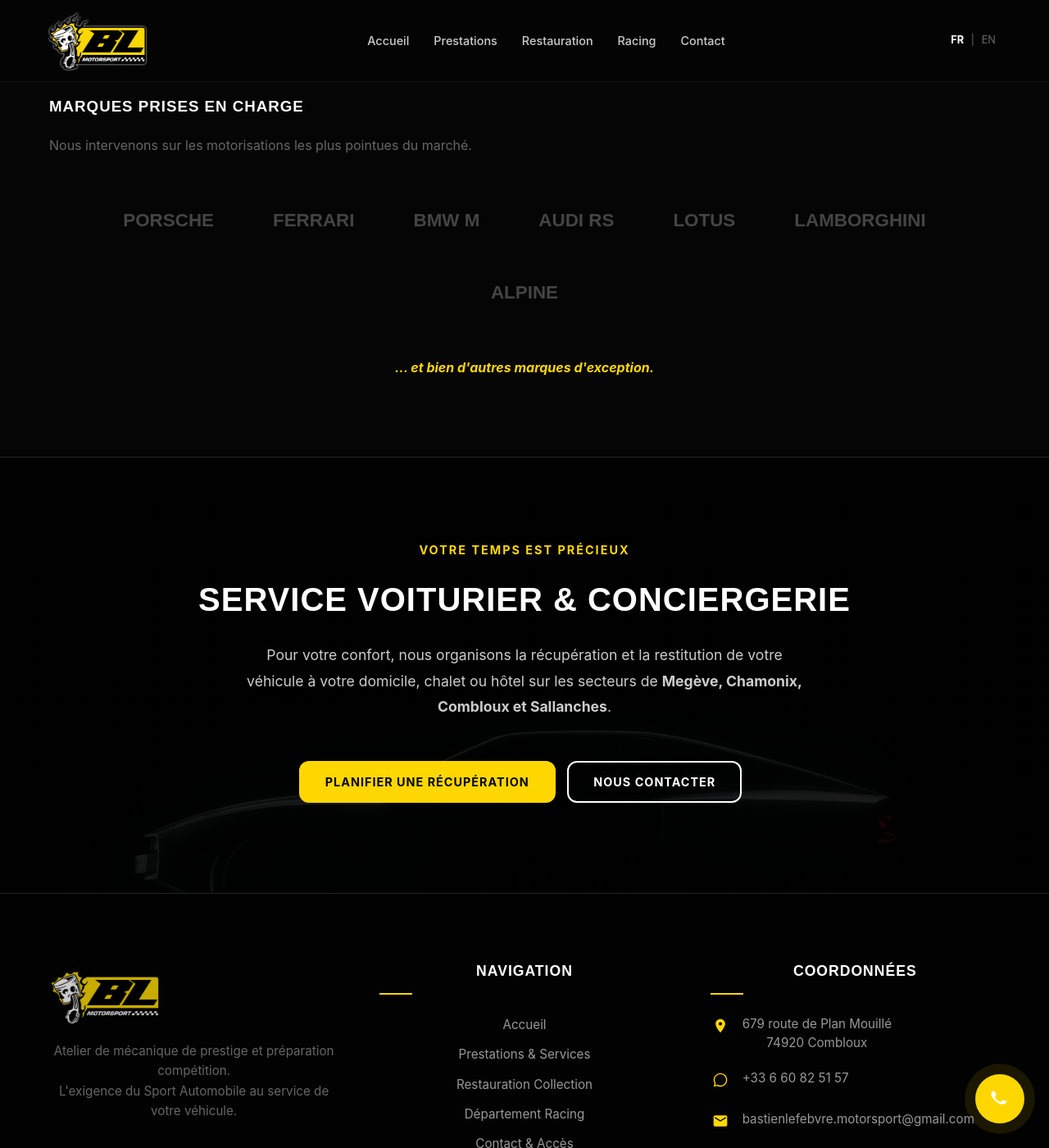
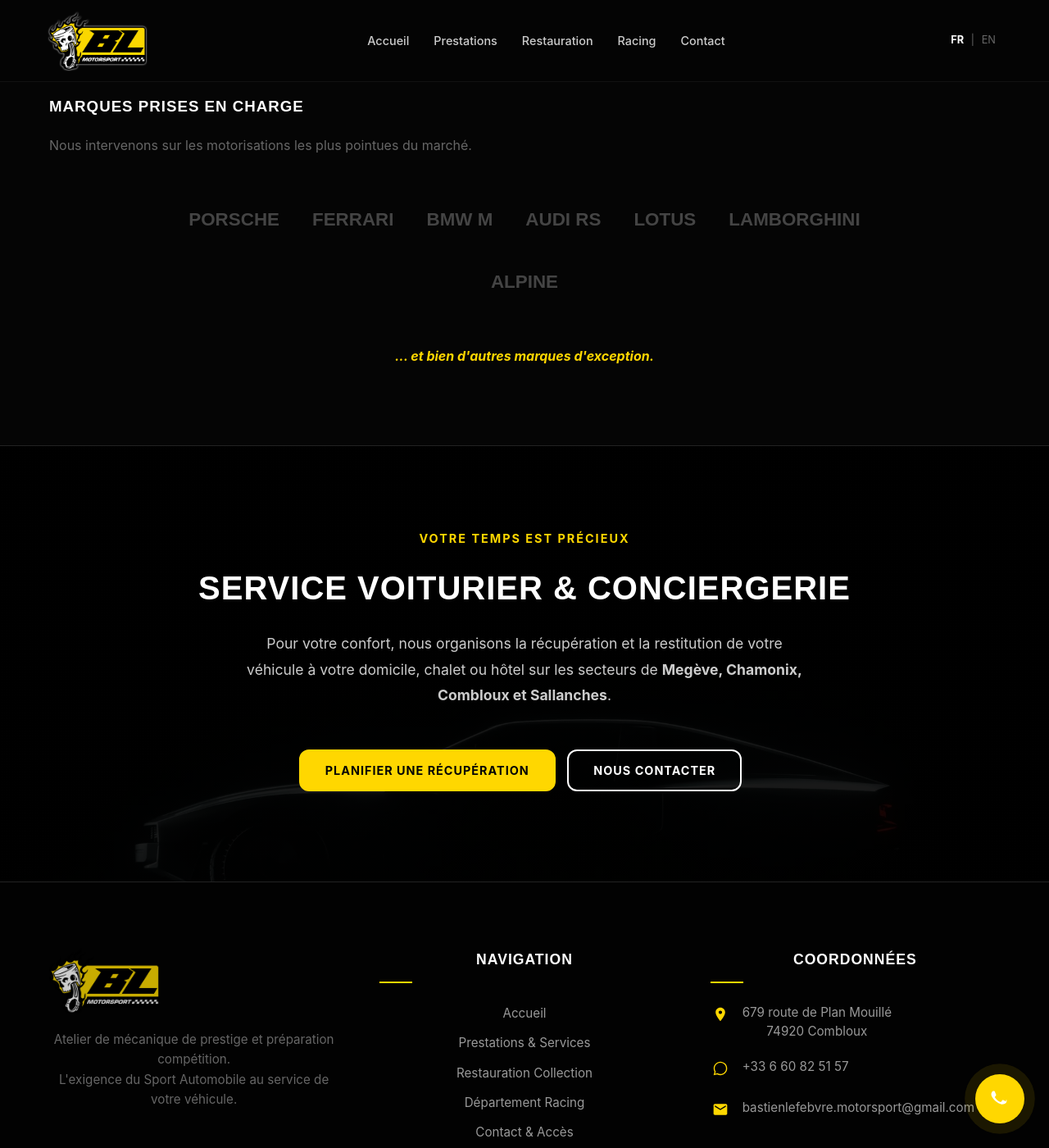
Before and after one commit to DuvalDVL/bl-motorsport, a Jekyll site: the page built from fr/entretien-porsche-prestige.html, in a window 1280 px wide and 1400 px high, scrolled down 1790 px. Shown: the whole window at 82% size. Built offline with Jekyll 4.4.1, drawn with Linux system fonts in a browser that asks for light colours.

Commit message:
Update style.scss

```diff
--- a/assets/css/style.scss
+++ b/assets/css/style.scss
@@ -641,23 +641,28 @@ input, textarea {
 .brand-flex-container {
   display: flex;
   justify-content: center;
-  gap: 30px;
+  gap: 20px;
   flex-wrap: wrap;
+  max-width: 900px;
+  margin: 0 auto;
 
   .brand-item {
     font-family: 'Oswald', sans-serif;
     font-weight: bold;
     font-size: 1.4rem;
-    color: #444; /* Gris foncé par défaut */
+    color: #444;
     transition: all 0.3s ease;
-    cursor: default;
-    padding: 10px 20px;
-    border: 1px solid transparent;
+    padding: 10px;
 
     &:hover {
-      color: #FFD700; /* Devient Or au survol */
-      transform: scale(1.1);
-      text-shadow: 0 0 15px rgba(255, 215, 0, 0.3);
+      color: #FFD700;
+      transform: translateY(-3px);
     }
   }
 }
+
+/* On s'assure que le texte sous les marques ne déborde pas */
+.brand-flex-container + p {
+  clear: both;
+  display: block;
+}
```
